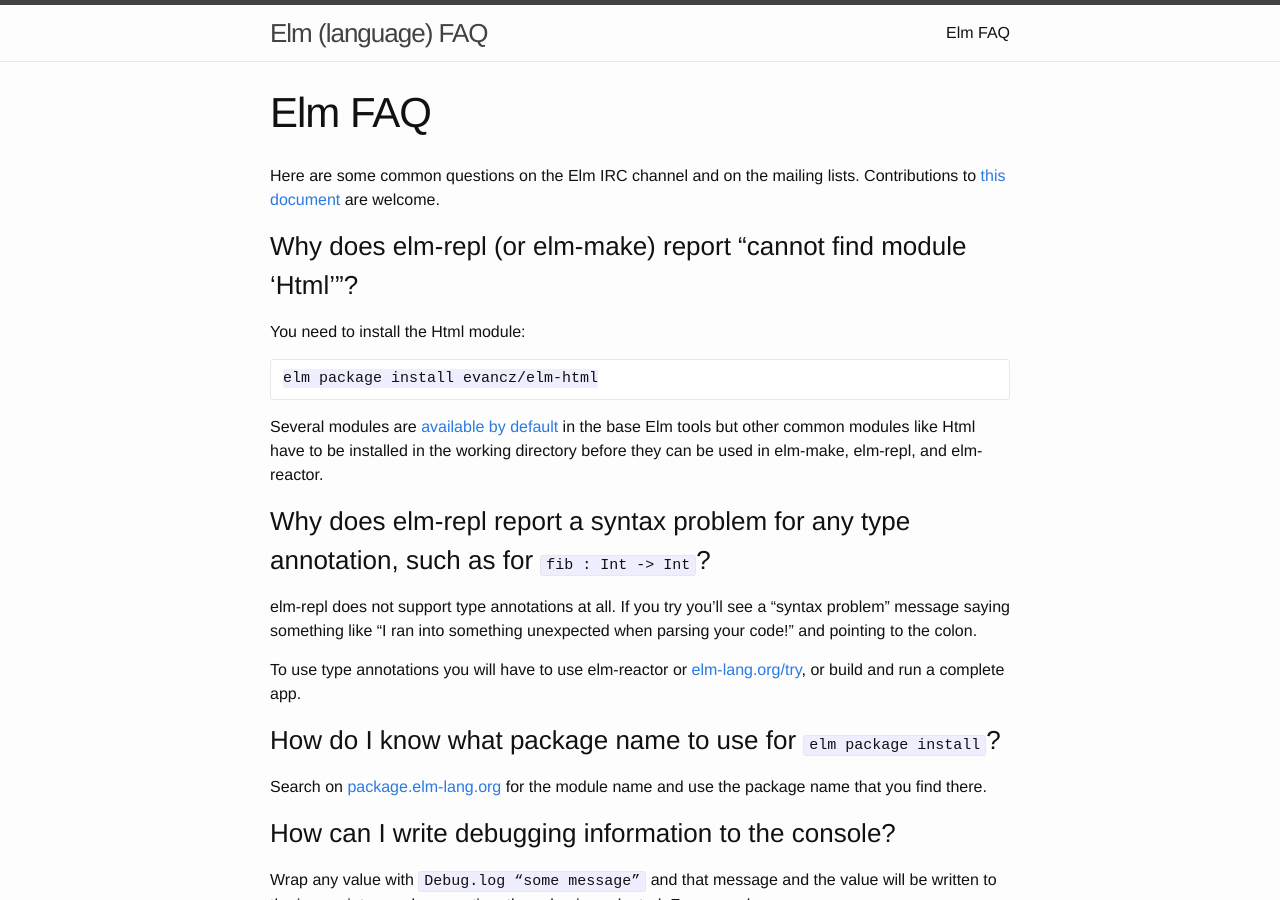
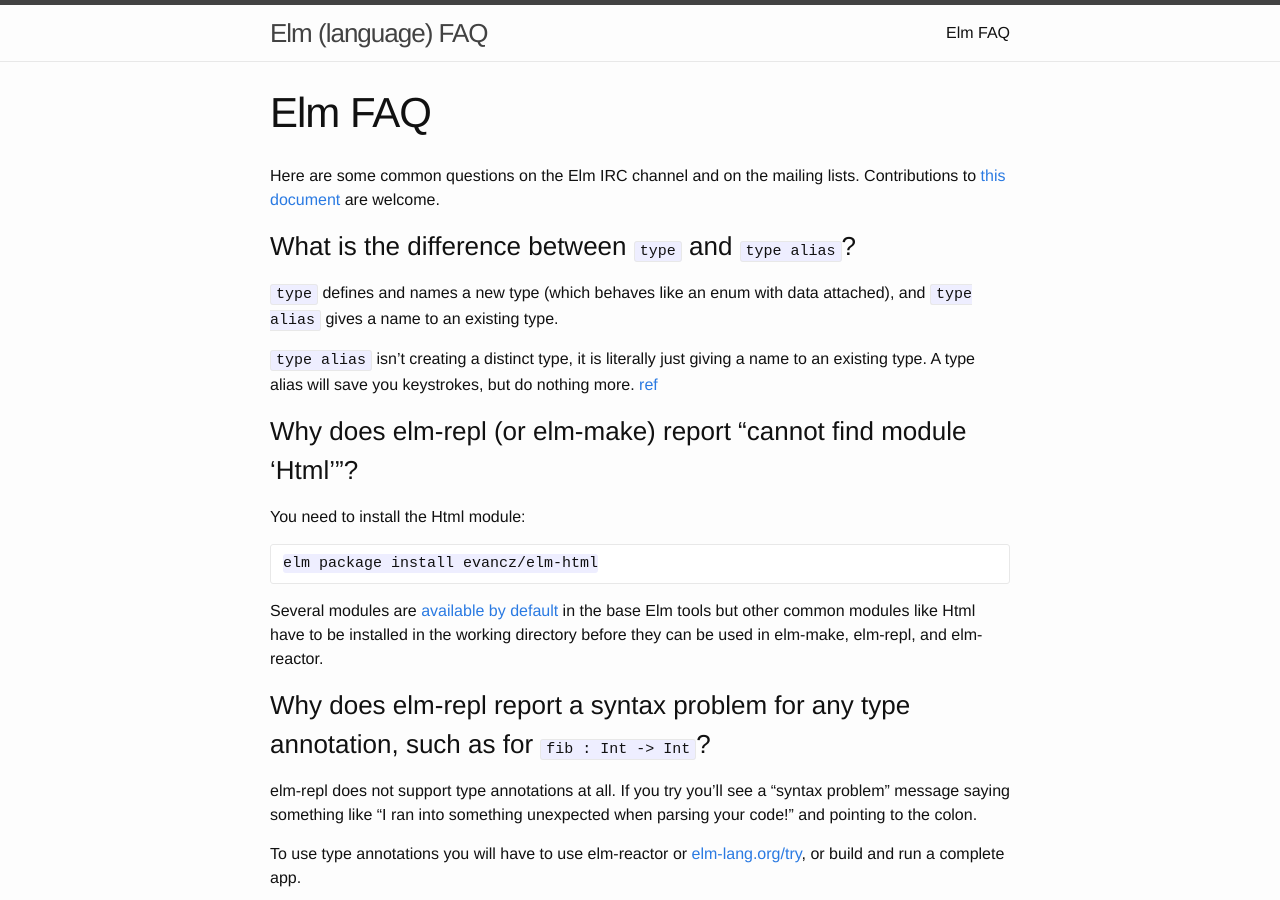
Before and after one commit to gunnarahlberg/elm-faq, a Jekyll site: the page built from index.md, in a window 1280 px wide and 900 px high. Built offline with Jekyll 4.4.1, drawn with Linux system fonts in a browser that asks for light colours.

Commit message:
type v. type alias

```diff
--- a/index.md
+++ b/index.md
@@ -4,6 +4,14 @@
 ---
 Here are some common questions on the Elm IRC channel and on the mailing lists.
 Contributions to [this document](https://github.com/elm-community/elm-faq) are welcome.
+
+### What is the difference between `type` and `type alias`?
+
+`type` defines and names a new type (which behaves like an enum with data
+attached), and `type alias` gives a name to an existing type.
+
+`type alias` isn't creating a distinct type, it is literally just giving a name to an existing type. A type alias will save you keystrokes, but do nothing more. [ref](https://groups.google.com/forum/#!topic/elm-discuss/YgRqI5s2S7Y)
+
 
 ### Why does elm-repl (or elm-make) report "cannot find module 'Html'"?
 You need to install the Html module:
```
